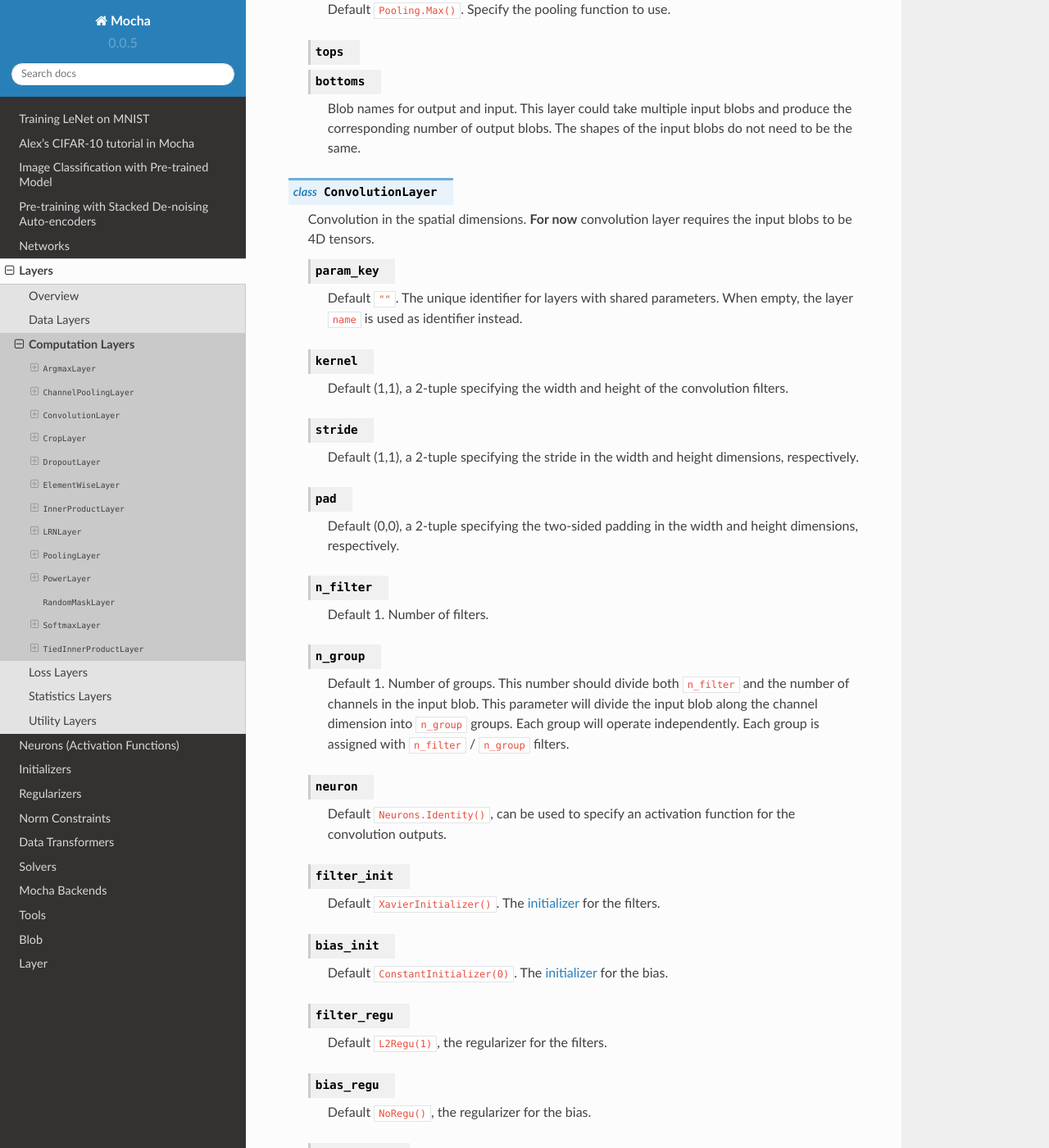
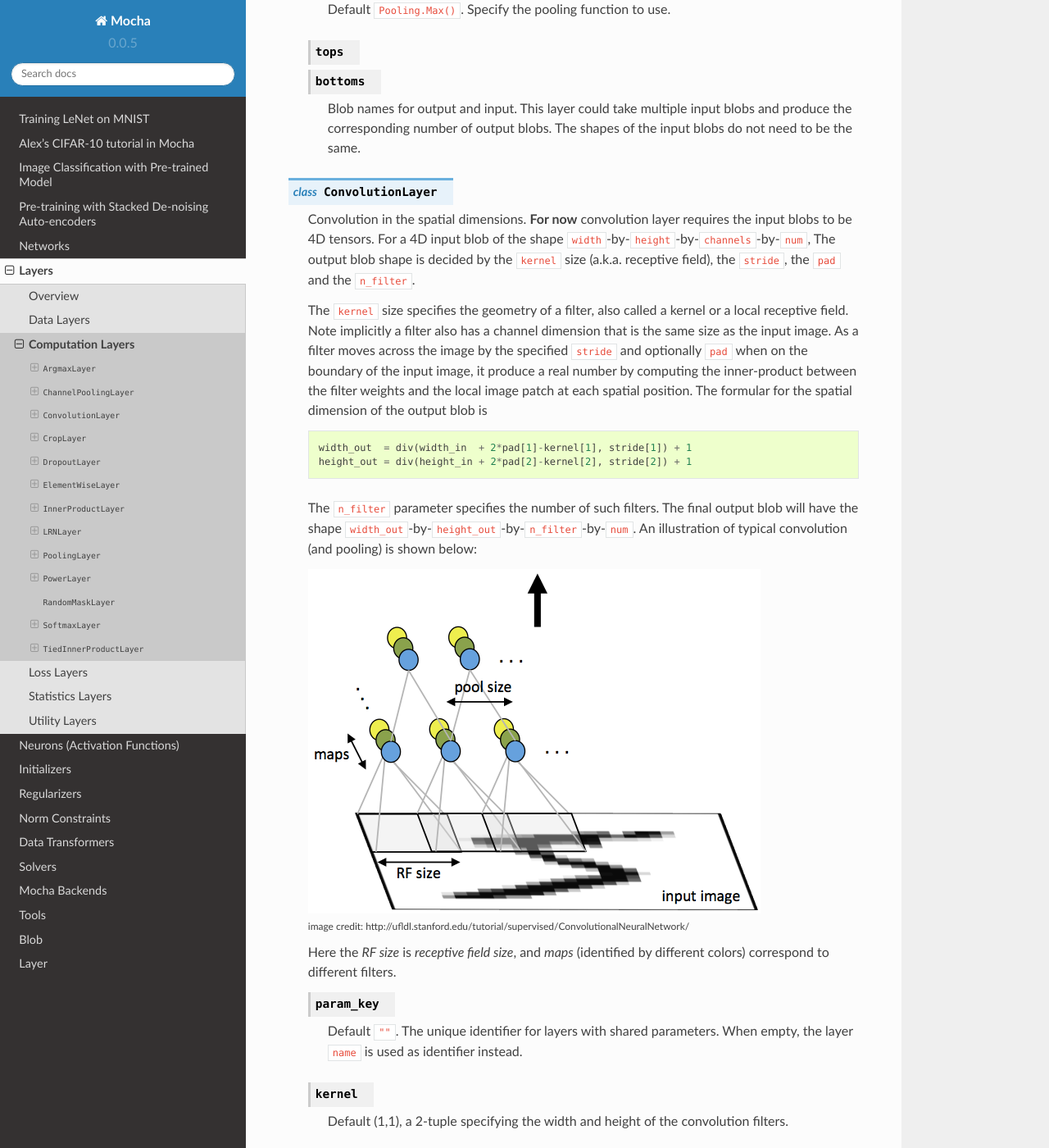
Before and after one commit to pluskid/Mocha.jl, a Sphinx documentation site: the page built from docs/user-guide/layers/computation-layer.rst, in a window 1280 px wide and 1400 px high, scrolled down 1032 px. Shown: the whole window at 82% size. Built offline with Sphinx 7.4.7 and the Read the Docs theme 2.0.0, drawn with Linux system fonts in a browser that asks for light colours.

Commit message:
add details to convolution layer doc (#33)

```diff
--- a/docs/user-guide/layers/computation-layer.rst
+++ b/docs/user-guide/layers/computation-layer.rst
@@ -57,7 +57,36 @@ Computation Layers
 .. class:: ConvolutionLayer
 
    Convolution in the spatial dimensions. **For now** convolution layer
-   requires the input blobs to be 4D tensors.
+   requires the input blobs to be 4D tensors. For a 4D input blob of the shape
+   ``width``-by-``height``-by-``channels``-by-``num``, The output blob shape is decided by the
+   ``kernel`` size (a.k.a. receptive field), the ``stride``, the ``pad`` and the
+   ``n_filter``.
+
+   The ``kernel`` size specifies the geometry of a filter, also called a kernel or a local
+   receptive field. Note implicitly a filter also has a channel dimension that
+   is the same size as the input image. As a filter moves across the image by
+   the specified ``stride`` and optionally ``pad`` when on the boundary of the
+   input image, it produce a real number by computing the inner-product between the
+   filter weights and the local image patch at each spatial position. The
+   formular for the spatial dimension of the output blob is
+
+   .. code-block:: julia
+
+      width_out  = div(width_in  + 2*pad[1]-kernel[1], stride[1]) + 1
+      height_out = div(height_in + 2*pad[2]-kernel[2], stride[2]) + 1
+
+   The ``n_filter`` parameter specifies the number of such filters. The final
+   output blob will have the shape
+   ``width_out``-by-``height_out``-by-``n_filter``-by-``num``. An illustration
+   of typical convolution (and pooling) is shown below:
+
+   .. image:: ../images/cnn-layer.*
+
+   :sub:`image credit:
+   http://ufldl.stanford.edu/tutorial/supervised/ConvolutionalNeuralNetwork/`
+
+   Here the *RF size* is *receptive field size*, and *maps* (identified by
+   different colors) correspond to different filters.
 
    .. attribute:: param_key
 
```
Also changed, not shown: docs/user-guide/images/cnn-layer.png (added).
